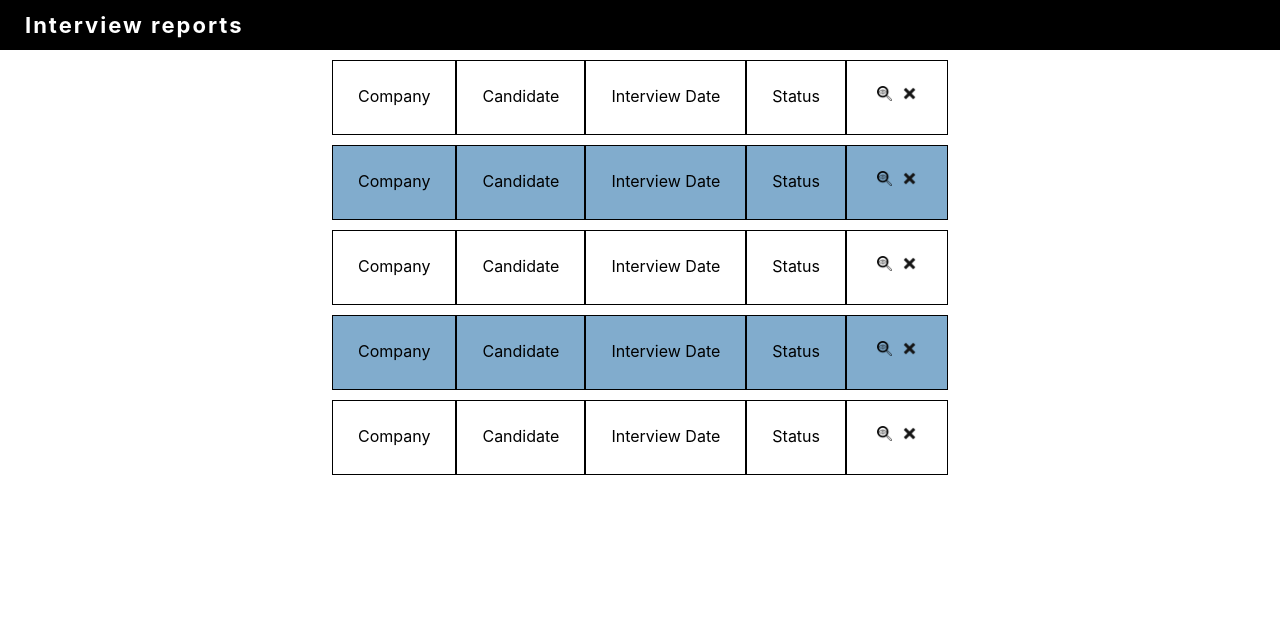
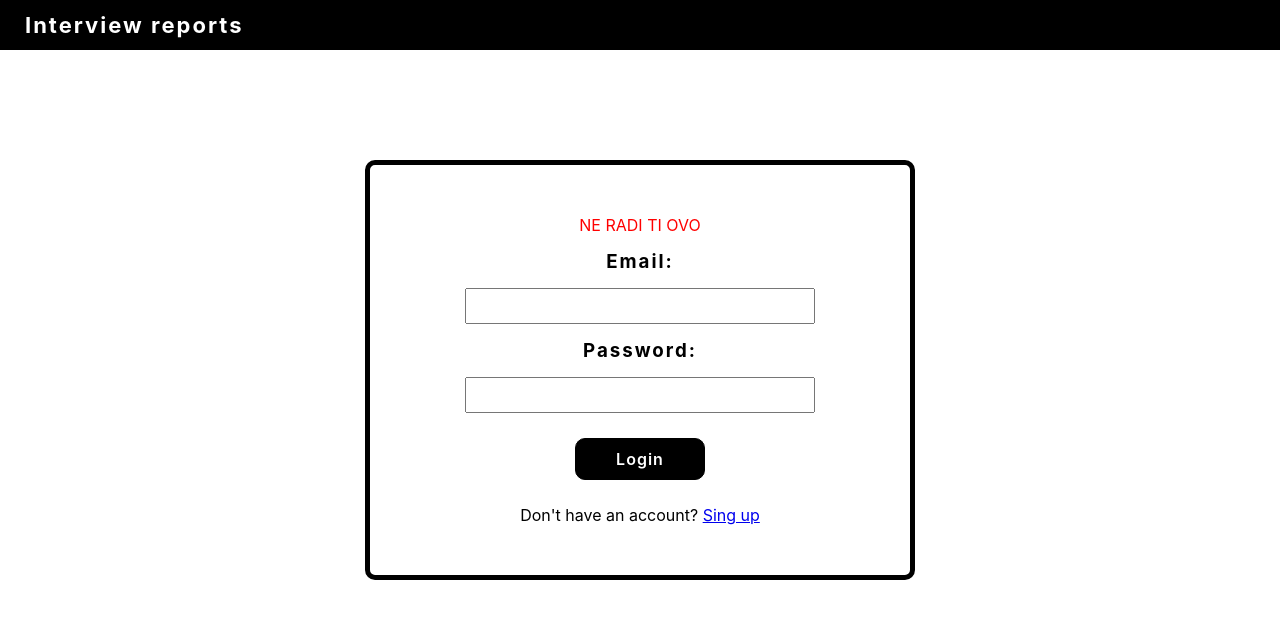
Before and after one commit to milicabacic/interview-reports-app, a React (Create React App) app: page /login in a window 1280 px wide. Before the commit this address led to /reports. Shown: the top 618 px of the page. Built offline with nearby package versions, Linux system fonts and the light colour scheme; no server answers.

Commit message:
Dodate fetch funkcije iz api fajla u odredjenim stranicama, dodati konteksti

```diff
--- a/package.json
+++ b/package.json
@@ -3,7 +3,6 @@
   "version": "1.0.0",
   "description": "",
   "main": "index.js",
-
   "scripts": {
     "server": "nodemon server/index.js",
     "migrate": "node server/migrate.js",
@@ -17,6 +16,7 @@
   "dependencies": {
     "bcrypt": "^5.0.1",
     "body-parser": "^1.20.0",
+    "cors": "^2.8.5",
     "dotenv": "^16.0.1",
     "express": "^5.0.0-beta.1",
     "jsonwebtoken": "^8.5.1",
--- a/src/App.js
+++ b/src/App.js
@@ -1,4 +1,4 @@
-import React, { createContext } from "react";
+import React, { createContext, useEffect } from "react";
 import Login from "./pages/Login/Login";
 import LandingPage from "./pages/LandingPage/LandingPage";
 import SingleCandidate from "./pages/SingleCandidate/SingleCandidate";
@@ -13,19 +13,47 @@ import ReportStep2 from "./components/ReportStep2/ReportStep2";
 import ReportStep3 from "./components/ReportStep3/ReportStep3";
 import Register from "./pages/Register/Register";
 import "./app.scss";
+import { getCandidates, getCompanies, getReports } from "./api";
 import CreateCandidate from "./pages/CreateCandidate/CreateCandidate";
 
+export const UserContext = createContext({});
+export const CandidateContext = createContext({});
+export const CompanyContext = createContext({});
+export const ReportContext = createContext({});
+
 const App = () => {
-  const [userToken, setUserToken] = useState(true);
+  const [userToken, setUserToken] = useState(false);
+  const [candidates, setCandidates] = useState([]);
+  const [companies, setCompanies] = useState([]);
+  const [reports, setReports] = useState([]);
+
+  useEffect(() => {
+    getCandidates().then((data) => setCandidates(data));
+  }, []);
+  useEffect(() => {
+    getCompanies().then((data) => setCompanies(data));
+  }, []);
+  useEffect(() => {
+    getReports().then((data) => setReports(data));
+  }, []);
+
+
   const navigate = useNavigate();
   return (
     <>
       <UserContext.Provider value={{ userToken, setUserToken }}>
+        <CandidateContext.Provider value={{ candidates, setCandidates }}>
+          <CompanyContext.Provider value={{ companies, setCompanies }}>
+            <ReportContext.Provider value={{ reports, setReports }}>
               <Routes>
                 <Route
                   path="/login"
                   element={
-              userToken ? <Navigate to="/reports"></Navigate> : <Login></Login>
+                    userToken ? (
+                      <Navigate to="/reports"></Navigate>
+                    ) : (
+                      <Login></Login>
+                    )
                   }
                 ></Route>
                 <Route
@@ -48,7 +76,11 @@ const App = () => {
                     )
                   }
                 ></Route>
-          <Route exact path="/" element={<LandingPage></LandingPage>}></Route>
+                <Route
+                  exact
+                  path="/"
+                  element={<LandingPage></LandingPage>}
+                ></Route>
                 <Route
                   path="/candidates/:id"
                   element={<SingleCandidate></SingleCandidate>}
@@ -57,7 +89,11 @@ const App = () => {
                 <Route
                   path="/new-report"
                   element={
-              userToken ? <CreateReport /> : <Navigate to="/reports"></Navigate>
+                    userToken ? (
+                      <CreateReport />
+                    ) : (
+                      <Navigate to="/reports"></Navigate>
+                    )
                   }
                 >
                   <Route
@@ -65,16 +101,27 @@ const App = () => {
                     element={<Navigate to="step/1"></Navigate>}
                   ></Route>
 
-            <Route path="step/1" element={<ReportStep1></ReportStep1>}></Route>
-            <Route path="step/2" element={<ReportStep2></ReportStep2>}></Route>
-            <Route path="step/3" element={<ReportStep3></ReportStep3>}></Route>
+                  <Route
+                    path="step/1"
+                    element={<ReportStep1></ReportStep1>}
+                  ></Route>
+                  <Route
+                    path="step/2"
+                    element={<ReportStep2></ReportStep2>}
+                  ></Route>
+                  <Route
+                    path="step/3"
+                    element={<ReportStep3></ReportStep3>}
+                  ></Route>
                 </Route>
               </Routes>
               {/* <ReactPortal children={<Modal></Modal>}></ReactPortal> */}
+            </ReportContext.Provider>
+          </CompanyContext.Provider>
+        </CandidateContext.Provider>
       </UserContext.Provider>
     </>
   );
 };
 
 export default App;
-export const UserContext = createContext({});
--- a/src/api.js
+++ b/src/api.js
@@ -1,4 +1,4 @@
-const api = function (url, configObj = {}) {
+export const api = function (url, configObj = {}) {
   const fUrl = "http://localhost:4000" + url;
   const cfg = {
     ...configObj,
@@ -6,88 +6,117 @@ const api = function (url, configObj = {}) {
       "Content-Type": "application/json",
       ...(configObj.headers || {}),
     },
-    body: JSON.stringify(configObj.body),
   };
+  configObj.body && (cfg.body = JSON.stringify(configObj.body));
 
   return fetch(fUrl, cfg).then((res) =>
     res.status < 400 ? res.json() : Promise.reject(res.json())
   );
 };
 
-const login = function (email, password) {
+export const login = function (email, password) {
   return api("/auth/login", {
     method: "POST",
     body: { email, password },
   });
 };
 
-const register = function (name, email, password) {
+export const register = function (name, email, password) {
   return api("/auth/register", {
     method: "POST",
     body: { name, email, password },
   });
 };
 
-const getCandidates = function () {
+export const getCandidates = function () {
   return api("/candidates");
 };
 
-const getCompanies = function () {
+export const getCompanies = function () {
   return api("/companies");
 };
 
-const getReports = function () {
+export const getReports = function () {
   return api("/reports");
 };
 
-const postReport = function (candidate, company, interviewDate, phase, status, note) {
+export const postReport = function (
+  candidate,
+  company,
+  interviewDate,
+  phase,
+  status,
+  note
+) {
   return api("/reports", {
     method: "POST",
     body: { candidate, company, interviewDate, phase, status, note },
   });
 };
 
-const patchreport = function (id, candidate, company, interviewDate, phase, status, note) {
+export const patchreport = function (
+  id,
+  candidate,
+  company,
+  interviewDate,
+  phase,
+  status,
+  note
+) {
   return api(`/reports/${id}`, {
     method: "PATCH",
     body: { candidate, company, interviewDate, phase, status, note },
   });
 };
 
-const deleteReport = function (id) {
+export const deleteReport = function (id) {
   return api(`/reports/${id}`, {
     method: "DELETE",
   });
 };
 
-const postCandidate = function (avatar, name, birthday, email, education) {
+export const postCandidate = function (
+  avatar,
+  name,
+  birthday,
+  email,
+  education
+) {
   return api("/candidates", {
     method: "POST",
-    body: {avatar, name, birthday, email, education },
+    body: { avatar, name, birthday, email, education },
   });
 };
 
-const patchCandidate = function (id, candidate, company, interviewDate, phase, status, note) {
+export const patchCandidate = function (
+  id,
+  candidate,
+  company,
+  interviewDate,
+  phase,
+  status,
+  note
+) {
   return api(`/candidates/${id}`, {
     method: "PATCH",
     body: { candidate, company, interviewDate, phase, status, note },
   });
 };
 
-const deleteCandidate = function (id) {
+export const deleteCandidate = function (id) {
   return api(`/candidate/${id}`, {
     method: "DELETE",
   });
 };
 
-const getCandidate = function (id) {
+export const getCandidate = function (id) {
   return api(`/candidates/${id}`);
 };
 
-const getCompany= function (id) {
+export const getCompany = function (id) {
   return api(`/companies/${id}`);
 };
 
-const getReport = function (id) {
+export const getReport = function (id) {
   return api(`/reports/${id}`);
 };
--- a/src/components/Card/Card.jsx
+++ b/src/components/Card/Card.jsx
@@ -1,11 +1,17 @@
 import "./card.scss"
 import avatar from "../../images/UserAvatar.png"
+import { useNavigate } from "react-router-dom";
 
-const Card = () => {
-    return (<div className="card">
-        <img src={avatar} alt="user-avatar"></img>
-        <h2 className="username">User</h2>
-        <h4 className="usermail">user@example.com</h4>
+const Card = (props) => {
+
+    const {candidate} = props;
+
+    const navigate = useNavigate();
+
+    return (<div className="card" onClick={() => navigate(`/candidates/${candidate._id}`)}>
+        <img src={candidate.avatar} alt="user-avatar"></img>
+        <h2 className="username">{candidate.name}</h2>
+        <h4 className="usermail">{candidate.email}</h4>
     </div>);
 }
 
--- a/src/pages/LandingPage/LandingPage.jsx
+++ b/src/pages/LandingPage/LandingPage.jsx
@@ -3,18 +3,20 @@ import Card from "../../components/Card/Card";
 import "./landingPage.scss";
 import { UserContext } from "../../App";
 import { useContext } from "react";
+import { CandidateContext } from "../../App";
 
 const LandingPage = () => {
 
   const {userToken, setUserToken} = useContext(UserContext);
+  const {candidates, setCandidates} = useContext(CandidateContext);
 
   return (
     <div className="landing-page">
       <Header></Header>
       <h2 className="title">Candidates</h2>
       <div className="users">
-        {[1, 2, 3, 4, 5].map((e) => {
-          return <Card></Card>;
+        {candidates.map((e) => {
+          return <Card candidate={e} editable={!!userToken}></Card>;
         })}
       </div>
     </div>
--- a/src/pages/Login/Login.jsx
+++ b/src/pages/Login/Login.jsx
@@ -1,31 +1,53 @@
 import Header from "../../components/Header/Header";
-import {Link} from "react-router-dom";
+import { Link } from "react-router-dom";
 import "./login.scss";
 import { UserContext } from "../../App";
 import { useContext } from "react";
-
+import { login } from "../../api";
+import { useState } from "react";
 
 const Login = () => {
+  const { userToken, setUserToken } = useContext(UserContext);
+  console.log(userToken, setUserToken);
+  const [email, setEmail] = useState("");
+  const [password, setPassword] = useState("");
+  const [error, setError] = useState("NE RADI TI OVO");
 
-    const {userToken, setUserToken} = useContext(UserContext);
+  const loginUser = function () {
+    login(email, password)
+      .then((data) => setUserToken(data.token))
+      .catch(({ message }) => setError(message));
+  };
 
+  return (
+    <div className="login-container">
+      <Header></Header>
 
-    return (<div className="login-container">
-        <Header></Header>
       <main className="main">
-
         <div className="login-placeholder">
+          {error && <p className="login-error">{error}</p>}
           <h3 className="email">Email:</h3>
-            <input type="text"></input>
+          <input
+            value={email}
+            onChange={(e) => setEmail(e.target.value)}
+            type="text"
+          ></input>
           <h3 className="password">Password:</h3>
-            <input type="password"></input>
+          <input
+            value={password}
+            onChange={(e) => setPassword(e.target.value)}
+            type="text"
+          ></input>
           <div className="login-button">
-            <button>Login</button>
+            <button onClick={loginUser}>Login</button>
           </div>
-            <p>Don't have an account? <Link to="/register">Sing up</Link></p>
+          <p>
+            Don't have an account? <Link to="/register">Sing up</Link>
+          </p>
         </div>
       </main>
-    </div>);
-}
+    </div>
+  );
+};
 
 export default Login;
--- a/src/pages/Login/login.scss
+++ b/src/pages/Login/login.scss
@@ -4,6 +4,8 @@
       align-items: center;
       justify-content: center;
       height: 80vh;
+
+
       .login-placeholder {
         display: flex;
         flex-direction: column;
@@ -13,6 +15,10 @@
         align-items: center;
         border: 5px solid black;
         border-radius: 10px;
+
+        .login-error {
+          color: red;
+        }
 
         h3 {
           padding: 15px 0;
--- a/src/pages/Register/Register.jsx
+++ b/src/pages/Register/Register.jsx
@@ -1,8 +1,22 @@
 import Header from "../../components/Header/Header";
-import {Link} from "react-router-dom";
+import {Link, useNavigate} from "react-router-dom";
+import { register } from "../../api";
+import { useState } from "react";
 import "./register.scss";
 
-const Login = () => {
+const Register = () => {
+  const [ name, setName ] = useState("");
+  const [ email, setEmail ] = useState("");
+  const [ password, setPassword ] = useState("");
+  const [ error, setError ] = useState("NE RADI TI OVO");
+
+  const navigate = useNavigate()
+
+  const registerUser = function () {
+    register(name, email, password)
+      .then(() => navigate("/login"))
+      .catch(({message}) => setError(message));
+  };
   return (
     <div className="register-container">
       <Header></Header>
@@ -15,7 +29,7 @@ const Login = () => {
           <h3 className="password">Password:</h3>
           <input type="password"></input>
           <div className="Signup-button">
-            <button>Sing Up</button>
+            <button onClick={registerUser}>Sing Up</button>
           </div>
           <p>Already have an account? <Link to="/login">Sign in</Link></p>
         </div>
@@ -24,4 +38,4 @@ const Login = () => {
   );
 };
 
-export default Login;
+export default Register;
--- a/src/pages/SingleCandidate/SingleCandidate.jsx
+++ b/src/pages/SingleCandidate/SingleCandidate.jsx
@@ -2,27 +2,37 @@ import Header from "../../components/Header/Header";
 import TableRow from "../../components/TableRow/TableRow";
 import avatar from "../../images/UserAvatar.png";
 import "./singleCandidate.scss";
-import { UserContext } from "../../App";
+import {useParams} from "react-router-dom";
+import { UserContext, CandidateContext, ReportContext } from "../../App";
 import { useContext } from "react";
 
 const SingleCandidate = () => {
 
   const {userToken, setUserToken} = useContext(UserContext);
+  const {candidates, setCandidates} = useContext(CandidateContext);
+  const {reports, setReports} = useContext(ReportContext);
 
+
+
+  const {id} = useParams();
+
+  const candidate = candidates.filter(e => e._id === id);
+
+  const candidatesReports = reports.filter(e=> e.candidate._id === id)
 
   return (
     <div className="single-candidate">
       <Header></Header>
       <div className="user">
         <div className="user-data">
-          <img src={avatar} alt="avatar"></img>
+          <img src={candidate.avatar} alt="avatar"></img>
           <div className="name-and-email">
-            <h3>Name:</h3>
-            <h3>Email:</h3>
+            <h3>Name: {candidate.name}</h3>
+            <h3>Email: {candidate.email}</h3>
           </div>
           <div className="dob-and-education">
-            <h3>Date of birth:</h3>
-            <h3>Education:</h3>
+            <h3>Date of birth: {candidate.birthday}</h3>
+            <h3>Education: {candidate.education}</h3>
           </div>
         </div>
         <div className="line">
@@ -32,8 +42,8 @@ const SingleCandidate = () => {
         <div className="reports">
           <h2>Reports</h2>
           <table className="reports-table">
-            {[1, 2, 3, 4, 5].map((e) => (
-              <TableRow></TableRow>
+            {candidatesReports.map((e) => (
+              <TableRow report = {e}></TableRow>
             ))}
           </table>
         </div>
```
Also changed, not shown: 1 other file (tests, documents, lock files or other folders). Lines whose indentation alone changed are shown as unchanged.
